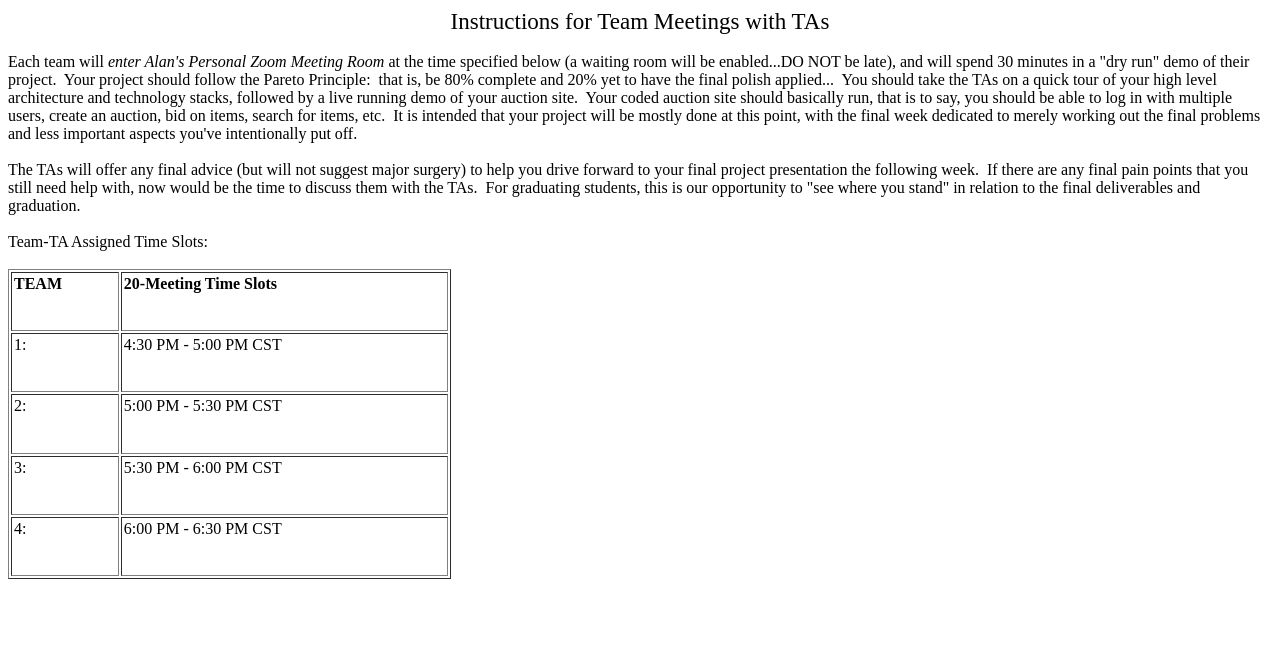
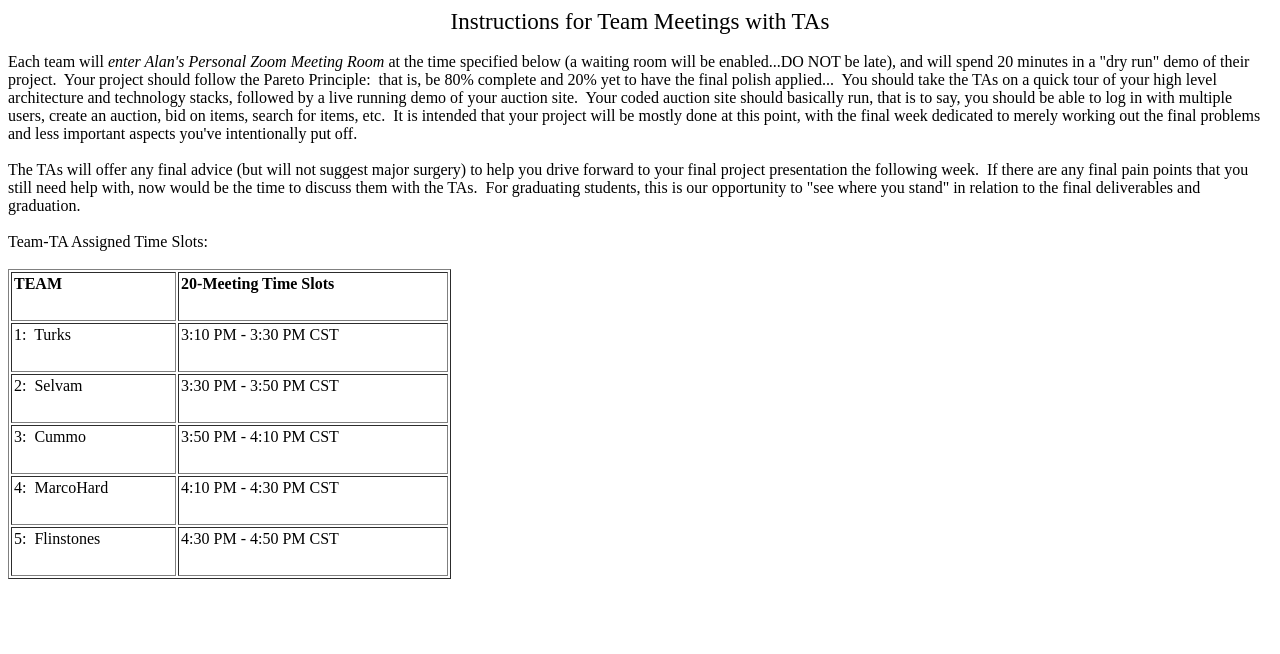
Before and after one commit to synergymind/MPCS51205, a plain HTML site: page TA-Team.Meeting.Instructions.html in a window 1280 px wide. Drawn offline with Linux system fonts and the light colour scheme.

Commit message:
Add files via upload

```diff
--- a/TA-Team.Meeting.Instructions.html
+++ b/TA-Team.Meeting.Instructions.html
@@ -11,7 +11,7 @@
     <br>
     Each team will <i>enter Alan's Personal Zoom Meeting Room</i> at
     the time specified below (a waiting room will be enabled...DO NOT be
-    late), and will spend 30 minutes in a "dry run" demo of their
+    late), and will spend 20 minutes in a "dry run" demo of their
     project.&nbsp; Your project should follow the Pareto
     Principle:&nbsp; that is, be 80% complete and 20% yet to have the
     final polish applied...&nbsp; You should take the TAs on a quick
@@ -34,8 +34,8 @@
     <br>
     Team-TA Assigned Time Slots:<br>
     <br>
-    <table width="443" cellspacing="2" cellpadding="2" border="1"
-      height="310">
+    <table width="443" height="310" cellspacing="2" cellpadding="2"
+      border="1">
       <tbody>
         <tr>
           <td valign="top"><b>TEAM</b><br>
@@ -44,23 +44,29 @@
           </td>
         </tr>
         <tr>
-          <td valign="top">1:&nbsp;&nbsp; </td>
-          <td valign="top">4:30 PM - 5:00 PM CST<br>
+          <td valign="top">1:&nbsp; Turks</td>
+          <td valign="top">3:10 PM - 3:30 PM CST<br>
           </td>
         </tr>
         <tr>
-          <td valign="top">2:&nbsp;&nbsp; </td>
-          <td valign="top">5:00 PM - 5:30 PM CST<br>
+          <td valign="top">2:&nbsp; Selvam</td>
+          <td valign="top">3:30 PM - 3:50 PM CST<br>
           </td>
         </tr>
         <tr>
-          <td valign="top">3:&nbsp;&nbsp; </td>
-          <td valign="top">5:30 PM - 6:00 PM CST<br>
+          <td valign="top">3:&nbsp; Cummo</td>
+          <td valign="top">3:50 PM - 4:10 PM CST<br>
           </td>
         </tr>
         <tr>
-          <td valign="top">4:&nbsp;&nbsp; </td>
-          <td valign="top">6:00 PM - 6:30 PM CST<br>
+          <td valign="top">4:&nbsp; MarcoHard</td>
+          <td valign="top">4:10 PM - 4:30 PM CST<br>
+          </td>
+        </tr>
+        <tr>
+          <td valign="top">5:&nbsp; Flinstones<br>
+          </td>
+          <td valign="top">4:30 PM - 4:50 PM CST<br>
           </td>
         </tr>
       </tbody>
```
